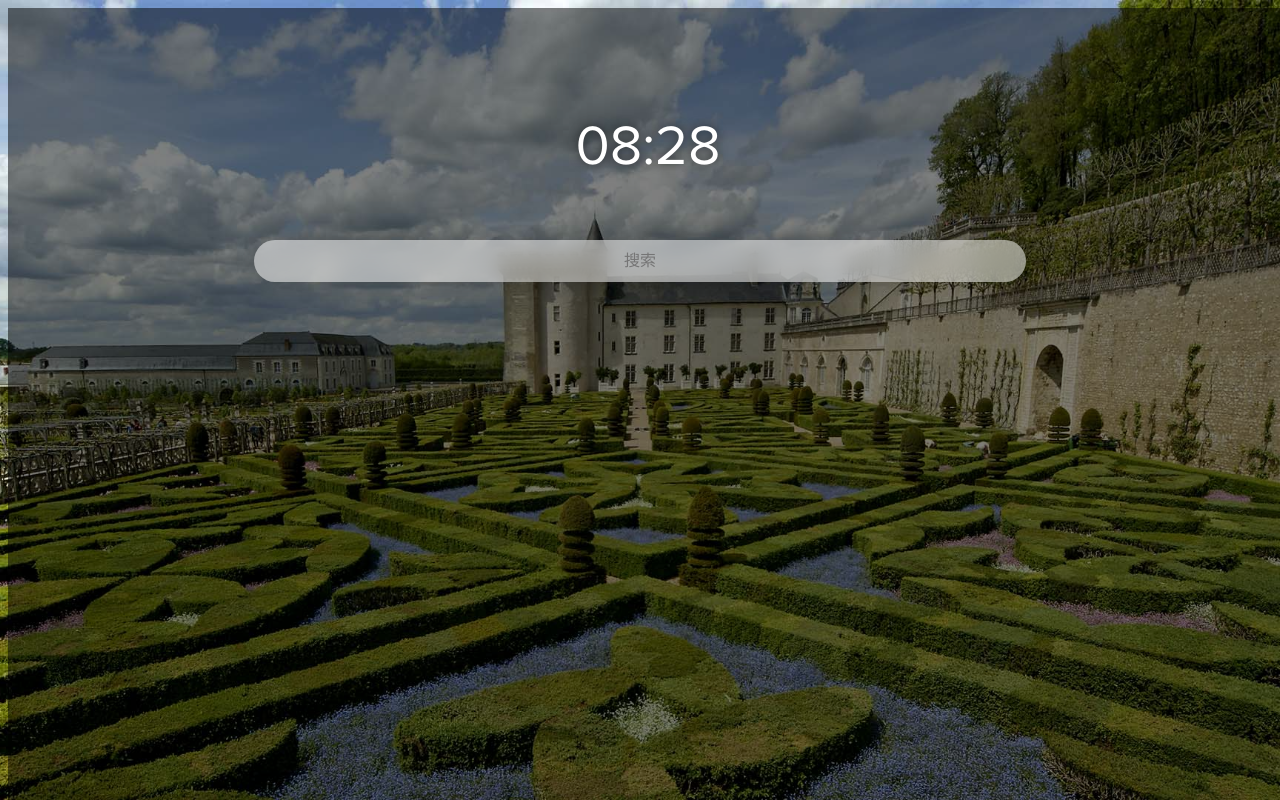
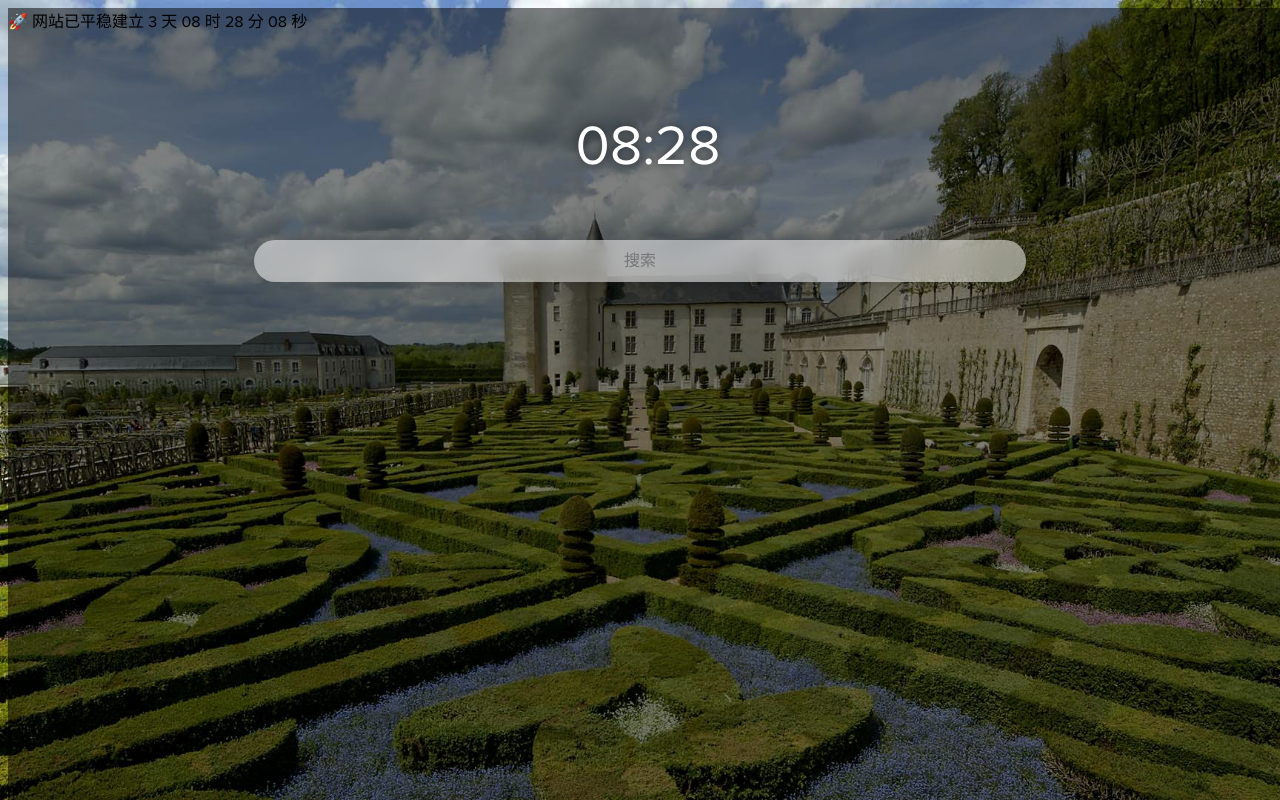
Before and after one commit to dogef/aivin.io, a plain HTML site: page index.html in a window 1280 px wide. Drawn offline with nearby package versions, Linux system fonts and the light colour scheme.

Commit message:
Update index.html

```diff
--- a/index.html
+++ b/index.html
@@ -3,9 +3,9 @@
   <head>
     <meta charset="UTF-8" />
     <meta name="viewport" content="width=device-width, initial-scale=1.0" />
-    <title>Aivin起始页</title>
+    <title>山竹起始页</title>
     <link
-      rel="Aivin起始页"
+      rel="山竹起始页"
       href="https://cdn.jsdelivr.net/npm/normalize.css/normalize.min.css"
     />
     <script src="https://cdn.jsdelivr.net/npm/js-cookie@rc/dist/js.cookie.min.js"></script>
@@ -25,7 +25,42 @@
       <div id="suggestions"></div>
       <div id="time"></div>
       <div id="cover"></div>
-      <div Welcome to Aivin起始页</div>
+      <div Welcome to 山竹起始页</div>
     </div>
   <script src="index.js"></script></body>
+  <footer class="text-center mt-5 py-3">
+    <div>
+      <span id="timeDate">载入天数...</span>
+      <span id="times">载入时分秒...</span>
+      <script>
+      var now = new Date();
+      function createtime(){
+          var grt= new Date("6/24/2023 00:00:00");//此处修改你的建站时间或者网站上线时间
+          now.setTime(now.getTime()+250);
+          days = (now - grt ) / 1000 / 60 / 60 / 24;
+          dnum = Math.floor(days);
+          hours = (now - grt ) / 1000 / 60 / 60 - (24 * dnum);
+          hnum = Math.floor(hours);
+          if(String(hnum).length ==1 ){
+              hnum = "0" + hnum;
+          }
+          minutes = (now - grt ) / 1000 /60 - (24 * 60 * dnum) - (60 * hnum);
+          mnum = Math.floor(minutes);
+          if(String(mnum).length ==1 ){
+                    mnum = "0" + mnum;
+          }
+          seconds = (now - grt ) / 1000 - (24 * 60 * 60 * dnum) - (60 * 60 * hnum) - (60 * mnum);
+          snum = Math.round(seconds);
+          if(String(snum).length ==1 ){
+                    snum = "0" + snum;
+          }
+          document.getElementById("timeDate").innerHTML = "🚀 网站已平稳建立&nbsp"+dnum+"&nbsp天";  //此次自定义显示内容
+          document.getElementById("times").innerHTML = hnum + "&nbsp时&nbsp" + mnum + "&nbsp分&nbsp" + snum + "&nbsp秒";
+      }  //此次自定义显示内容
+      setInterval("createtime()",250);
+      </script>
+    </div>
+
+  </footer>
+
 </html>
```
